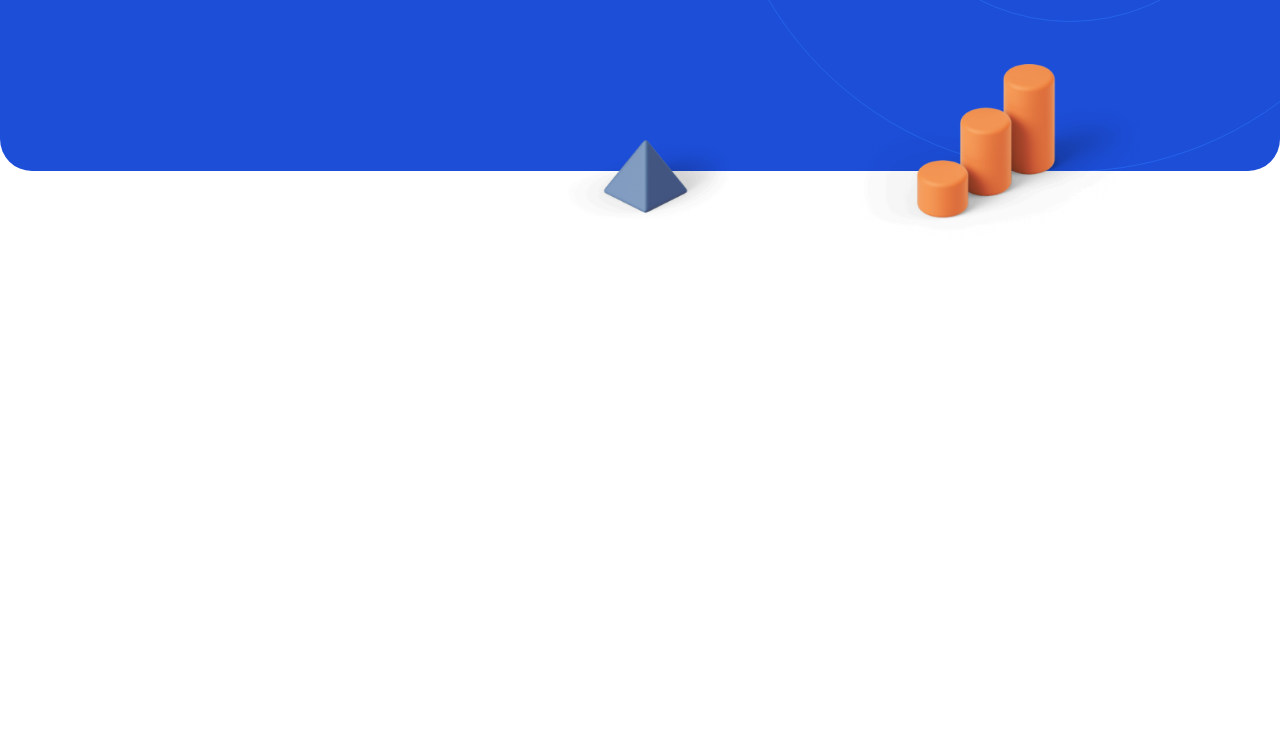
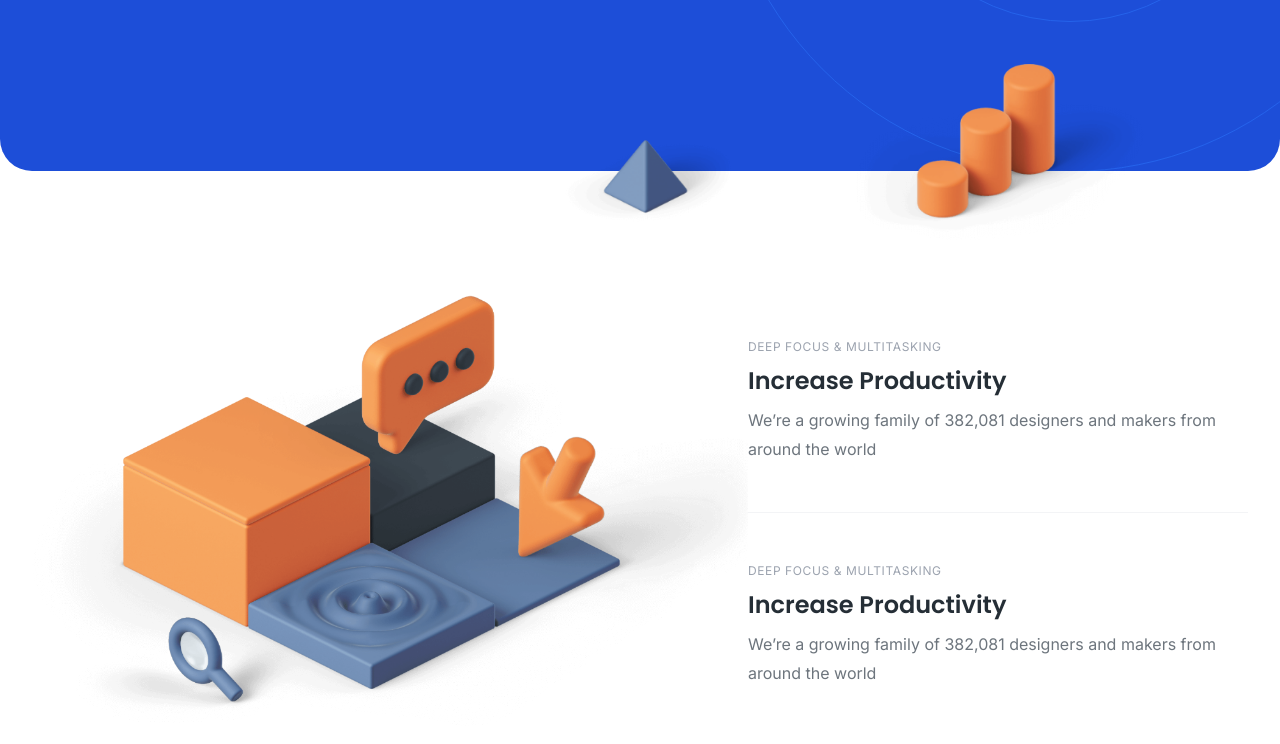
Before and after one commit to damiansobczak/portfolio, a Gatsby site: page / in a window 1280 px wide. Shown: the part 2770-3514 px from the top of the page. Before the commit the page ends 3041 px from the top, so only its background shows below. Built offline with nearby package versions, Linux system fonts and the light colour scheme; Gatsby itself is replaced by a stand-in of ours.

Commit message:
Skills section

```diff
--- a/src/components/Jumbo.js
+++ b/src/components/Jumbo.js
@@ -138,7 +138,7 @@ const Jumbo = () => {
         query {
           file: file(relativePath: { eq: "jumbo.png" }) {
             childImageSharp {
-              fluid(maxWidth: 1100, quality: 100) {
+              fluid(maxWidth: 400, quality: 100) {
                 ...GatsbyImageSharpFluid_withWebp
               }
             }
--- /dev/null
+++ b/src/components/Skills.js
@@ -0,0 +1,120 @@
+import React from "react";
+import styled from "styled-components";
+import { StaticQuery, graphql } from "gatsby";
+import Img from "gatsby-image";
+import Container from "../Layouts/Container";
+import "@fontsource/poppins/600.css";
+import "@fontsource/inter/400.css";
+
+//styles
+const Wrapper = styled.section`
+  margin: 124px 0;
+  width: 100%;
+`;
+
+const Grid = styled.div`
+  display: flex;
+  flex-direction: column;
+  align-items: center;
+  width: 100%;
+
+  @media (min-width: 768px) {
+    flex-direction: row;
+  }
+`;
+
+const Column = styled.div`
+  flex: 1;
+  max-width: 500px;
+  margin-top: 32px;
+
+  @media (min-width: 768px) {
+    margin-top: 0;
+  }
+`;
+
+const Image = styled(Img)`
+  display: flex;
+  align-items: center;
+  justify-content: center;
+  flex: 1;
+  width: 100%;
+  max-width: 780px;
+`;
+
+const Subtitle = styled.span`
+  font-family: "Inter";
+  font-weight: 400;
+  letter-spacing: var(--tracking-wider);
+  text-transform: uppercase;
+  color: var(--color-gray-400);
+  font-size: var(--text-xs);
+`;
+
+const Title = styled.h5`
+  font-family: "Poppins";
+  font-weight: 600;
+  margin: 8px 0;
+  color: var(--text-primary);
+  font-size: var(--text-2xl);
+`;
+
+const Text = styled.p`
+  font-family: "Inter";
+  font-weight: 400;
+  line-height: 1.8;
+  color: var(--text-secondary);
+  margin: 0;
+`;
+
+const Break = styled.div`
+  width: 100%;
+  height: 1px;
+  background-color: var(--color-gray-100);
+  margin: 48px 0;
+`;
+
+//markup
+const Skills = () => {
+  return (
+    <StaticQuery
+      query={graphql`
+        query {
+          file: file(relativePath: { eq: "skills.png" }) {
+            childImageSharp {
+              fluid(maxWidth: 780, quality: 100) {
+                ...GatsbyImageSharpFluid_withWebp
+              }
+            }
+          }
+        }
+      `}
+      render={(data) => (
+        <Wrapper>
+          <Container>
+            <Grid>
+              <Image fluid={data.file.childImageSharp.fluid} />
+              <Column>
+                <Subtitle>DEEP FOCUS & MULTITASKING</Subtitle>
+                <Title>Increase Productivity</Title>
+                <Text>
+                  We’re a growing family of 382,081 designers and makers from
+                  around the world
+                </Text>
+                <Break />
+                <Subtitle>DEEP FOCUS & MULTITASKING</Subtitle>
+                <Title>Increase Productivity</Title>
+                <Text>
+                  We’re a growing family of 382,081 designers and makers from
+                  around the world
+                </Text>
+              </Column>
+            </Grid>
+          </Container>
+        </Wrapper>
+      )}
+    />
+  );
+};
+
+export default Skills;
--- a/src/pages/index.js
+++ b/src/pages/index.js
@@ -5,6 +5,7 @@ import Slider from "../components/Slider";
 import AboutImage from "../components/AboutImage";
 import SelectedWork from "../components/SelectedWork";
 import Jumbo from "../components/Jumbo";
+import Skills from "../components/Skills";
 
 // styles
 
@@ -17,6 +18,7 @@ const IndexPage = () => {
       <AboutImage />
       <SelectedWork />
       <Jumbo />
+      <Skills />
     </>
   );
 };
```
Also changed, not shown: src/images/skills.png (added).
